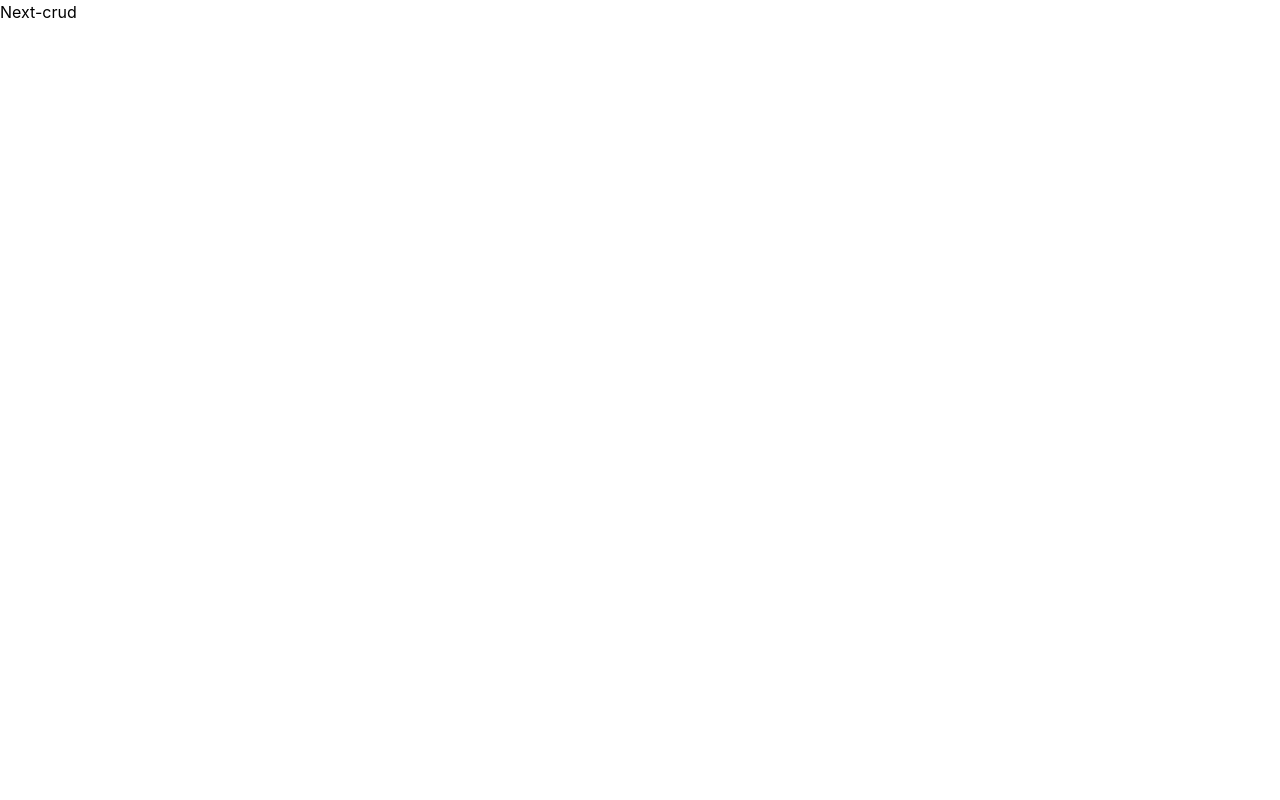
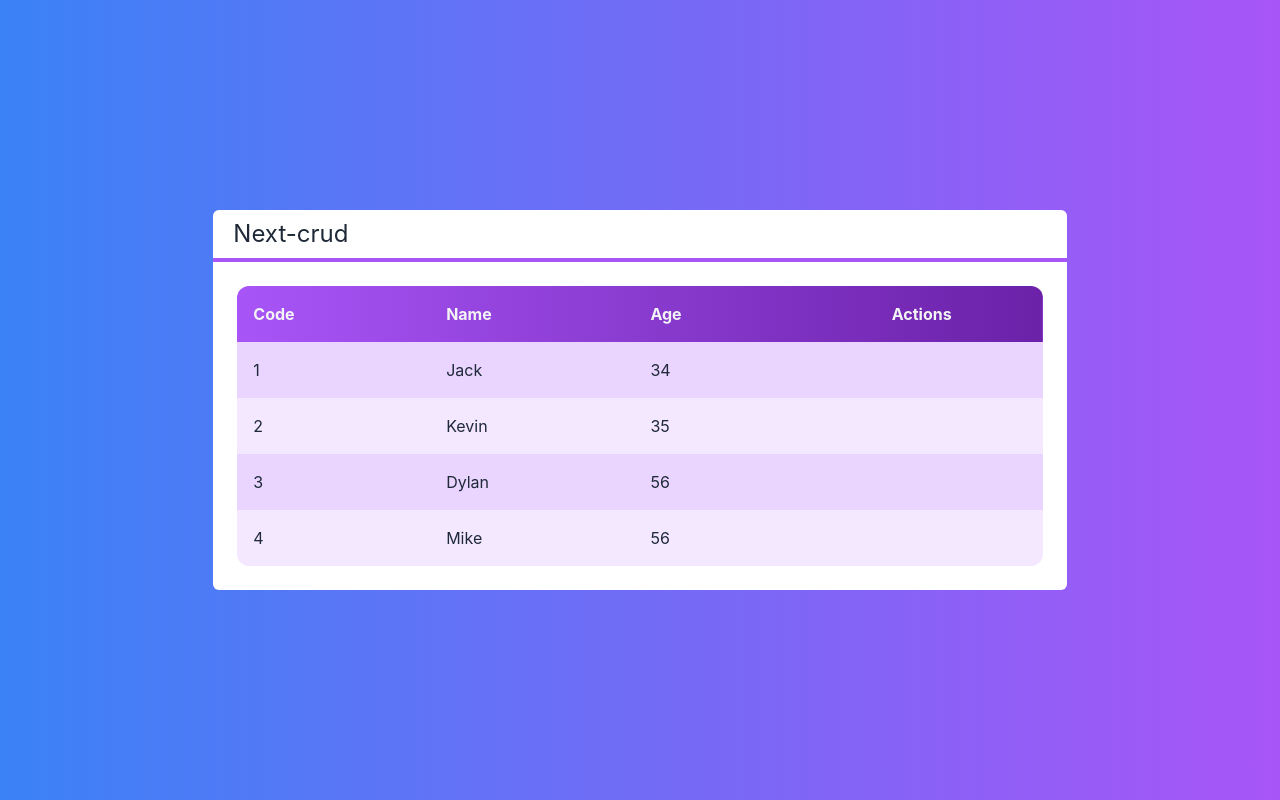
Before and after one commit to p-manoel/fire-crud, a Next.js app: page / in a window 1280 px wide. Built offline with nearby package versions, Linux system fonts and the light colour scheme.

Commit message:
chore: add Table component

```diff
--- /dev/null
+++ b/src/components/Table.tsx
@@ -0,0 +1,81 @@
+import { IconEdit, IconTrash } from "../../public/icons"
+import Customer from "../core/Customer"
+
+interface TableProps {
+  customers: Customer[];
+  selectedCustomer?: (customer: Customer) => void;
+  deletedCustomer?: (customer: Customer) => void;
+}
+
+export default function Table(props: TableProps) {
+  const showActions = props.selectedCustomer || props.deletedCustomer;
+
+  function renderHeader() {
+    return (
+      <tr>
+        <th className="text-left p-4">Code</th>
+        <th className="text-left p-4">Name</th>
+        <th className="text-left p-4">Age</th>
+        {showActions ? (<th className="p-4">Actions</th>) : false}
+      </tr>
+    )
+  }
+
+  function renderData() {
+    return props.customers?.map((customer, index) => {
+      return (
+        <tr key={customer.id} className={`
+          ${index % 2 === 0 ? 'bg-purple-200' : 'bg-purple-100'}
+        `}>
+          <td className="text-left p-4">{customer.id}</td>
+          <td className="text-left p-4">{customer.name}</td>
+          <td className="text-left p-4">{customer.age}</td>
+          {showActions ? renderActions(customer) : false}
+        </tr>
+      )
+    })
+  }
+
+  function renderActions(customer: Customer) {
+    return (
+      <td className="flex justify-center">
+        {props.selectedCustomer ? (
+          <button onClick={() => props.selectedCustomer?.(customer)} className={`
+          flex
+          justify-center items-center
+          p-2 m-1
+          text-green-600 rounded-full
+          hover:bg-purple-50
+        `}>
+            {IconEdit}
+          </button>
+        ) : false}
+        {props.deletedCustomer ? (
+          <button onClick={() => props.deletedCustomer?.(customer)} className={`
+            flex
+            justify-center items-center
+            p-2 m-1
+            text-red-500 rounded-full
+            hover:bg-purple-50
+          `}>
+            {IconTrash}
+          </button>
+        ) : false}
+      </td>
+    )
+  }
+
+  return (
+    <table className="w-full rounded-xl overflow-hidden">
+      <thead className={`
+        bg-gradient-to-r from-purple-500 to-purple-800
+        text-gray-100
+      `}>
+        {renderHeader()}
+      </thead>
+      <tbody>
+        {renderData()}
+      </tbody>
+    </table>
+  )
+}
--- a/src/components/Title.tsx
+++ b/src/components/Title.tsx
@@ -2,7 +2,7 @@ interface TitleProps {
 
 }
 
-export default function Title(props) {
+export default function Title(props: any) {
   return (
     <div className="flex flex-col justify-center">
       <h1 className="px-5 py-2 text-2xl">
--- a/src/core/Customer.ts
+++ b/src/core/Customer.ts
@@ -1,9 +1,9 @@
 export default class Customer {
-  #id: string | null;
+  #id: string;
   #name: string;
   #age: number;
 
-  constructor(name: string, age: number, id = null) {
+  constructor(name: string, age: number, id:string = '') {
     this.#id = id;
     this.#name = name;
     this.#age = age;
--- a/src/pages/index.tsx
+++ b/src/pages/index.tsx
@@ -1,9 +1,36 @@
 import type { NextPage } from 'next'
+import Layout from '../components/Layout'
+import Table from '../components/Table'
+import Customer from '../core/Customer'
 
 const Home: NextPage = () => {
+  const customers = [
+    new Customer('Jack', 34, '1'),
+    new Customer('Kevin', 35, '2'),
+    new Customer('Dylan', 56, '3'),
+    new Customer('Mike', 56, '4'),
+  ]
+
+  function selectedCustomer(customer: Customer) {
+    console.log(`${customer.name} selected!`);
+  }
+
+  function deletedCustomer(customer: Customer) {
+    console.log(`${customer.name} deleted!`);
+  }
+
   return (
-    <div>
-      Next-crud
+    <div className={`
+      flex justify-center items-center h-screen
+      bg-gradient-to-r from-blue-500 to-purple-500
+      text-white
+    `}>
+      <Layout title='Next-crud'>
+        <Table customers={customers}
+          selectedCustomer={selectedCustomer}
+          deletedCustomer={deletedCustomer}
+        />
+      </Layout>
     </div>
   )
 }
```
